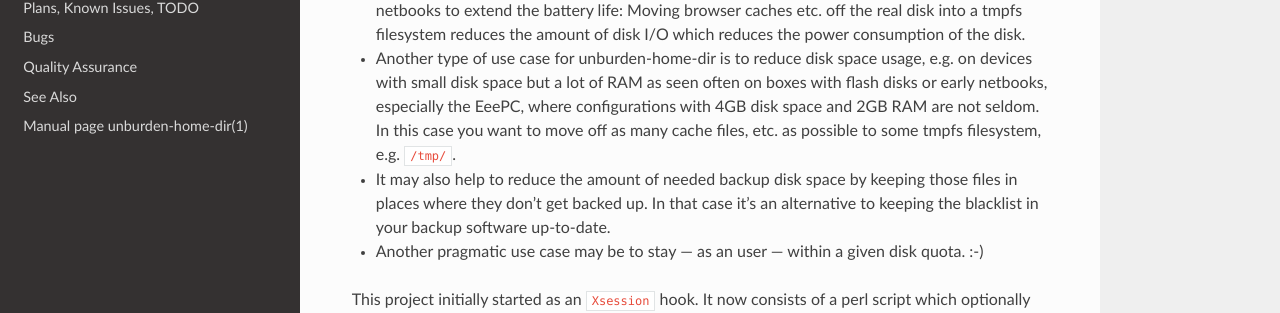
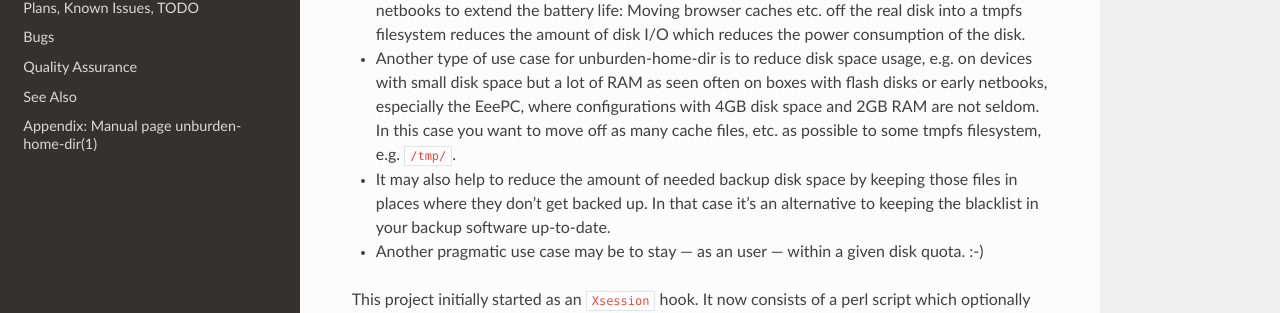
Before and after one commit to xtaran/unburden-home-dir, an MkDocs documentation site: the page built from docs/index.md, in a window 1280 px wide. Shown: the part 428-741 px from the top of the page. Built offline with MkDocs 1.6.1, drawn with Linux system fonts in a browser that asks for light colours; nearby versions of some CDN libraries; old or Windows-style settings are respelled for this version of MkDocs.

Commit message:
Declare man page as appendix of the documentation

```diff
--- a/mkdocs.yml
+++ b/mkdocs.yml
@@ -12,7 +12,7 @@ pages:
   - [bugs.md, Bugs]
   - [qa.md, Quality Assurance]
   - [see-also.md, See Also]
-  - [unburden-home-dir.1.md, "Manual page unburden-home-dir(1)"]
+  - [unburden-home-dir.1.md, "Appendix: Manual page unburden-home-dir(1)"]
 theme: readthedocs
 repo_url: https://github.com/xtaran/unburden-home-dir
 site_author: Axel Beckert
```
Also changed, not shown: SUMMARY.md (+1 -1 lines).
